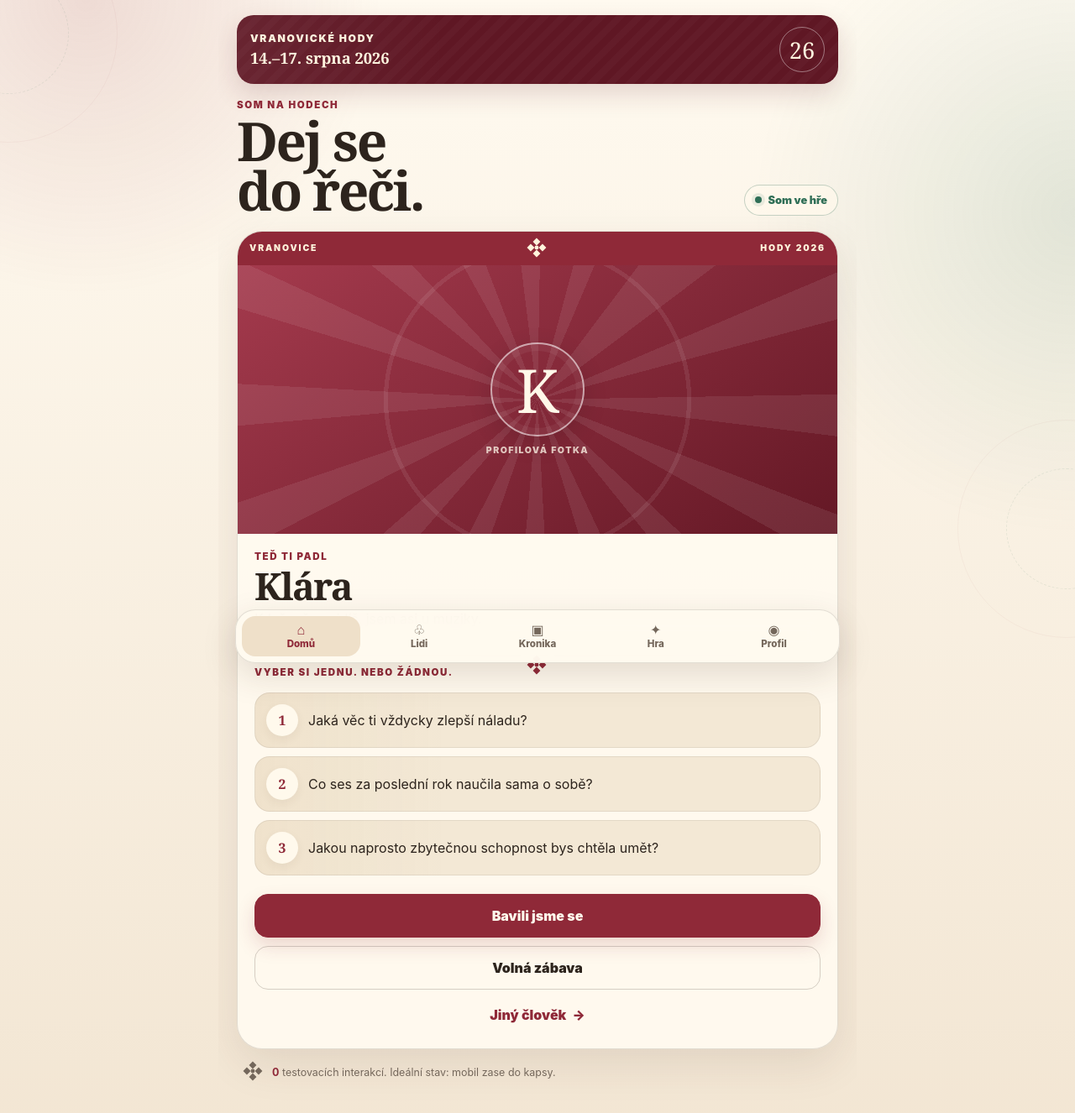
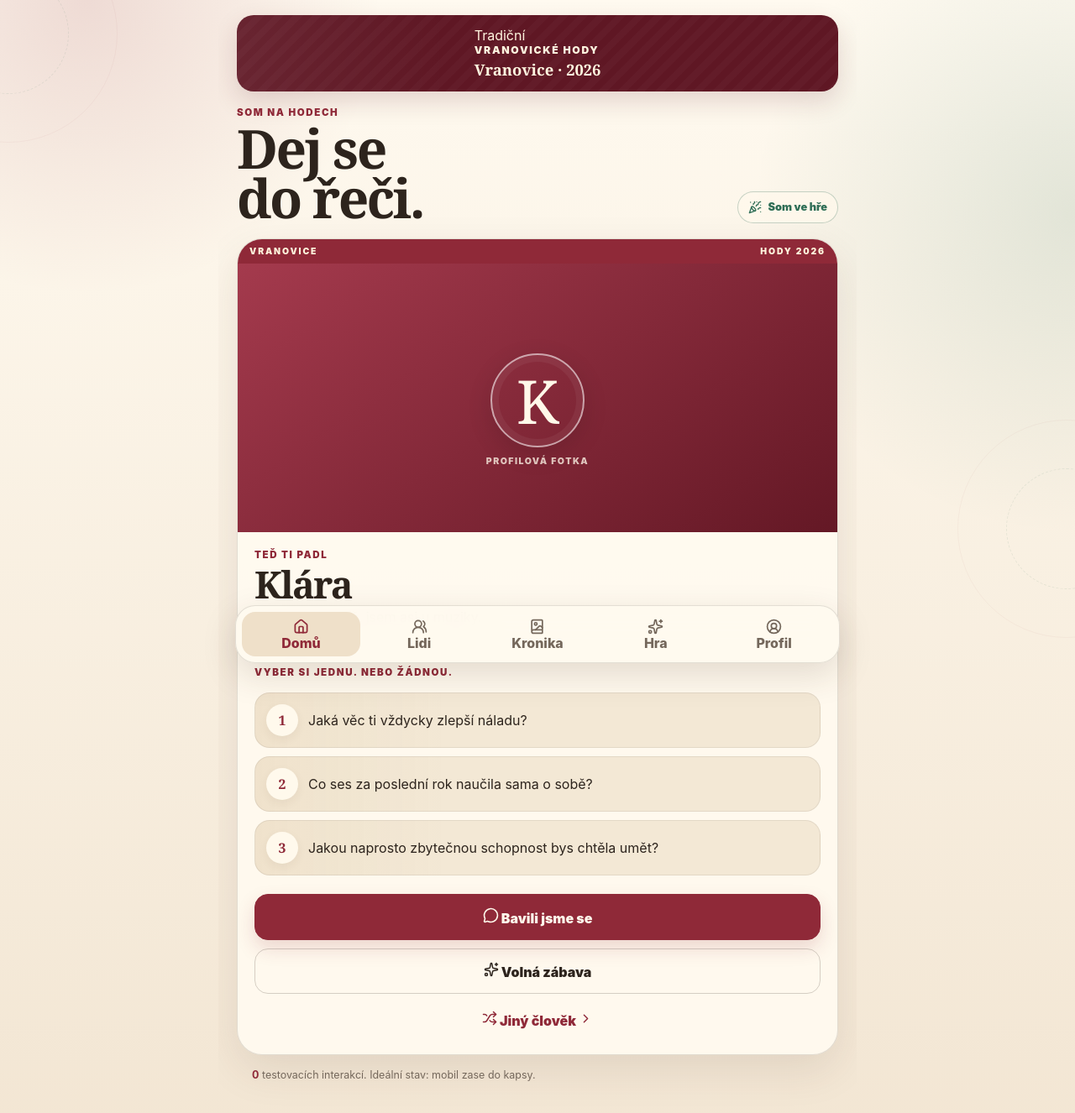
Before and after one commit to czmajkl/vranovicke-hody-2026, a React (Vite) app: page / in a window 1280 px wide. Shown: the top 1326 px of the page at 84% size. Built offline with nearby package versions, Linux system fonts and the light colour scheme.

Commit message:
Integrate folk assets and Lucide icons

```diff
--- a/src/App.tsx
+++ b/src/App.tsx
@@ -1,4 +1,26 @@
 import { useMemo, useState } from 'react'
+import {
+  BookImage,
+  Camera,
+  Check,
+  ChevronRight,
+  CircleUserRound,
+  Home,
+  Medal,
+  MessageCircle,
+  Moon,
+  PartyPopper,
+  Pencil,
+  Plus,
+  QrCode,
+  Search,
+  Share2,
+  Shuffle,
+  Sparkles,
+  Trophy,
+  UsersRound,
+  type LucideIcon,
+} from 'lucide-react'
 
 type Screen = 'home' | 'people' | 'chronicle' | 'game' | 'profile'
 
@@ -77,43 +99,32 @@ const chronicle: ChronicleItem[] = [
   { id: 3, title: 'Anička získala Fotograf', meta: 'před 31 min', accent: 'blue', initials: 'A' },
 ]
 
-const navItems: { id: Screen; label: string; icon: string }[] = [
-  { id: 'home', label: 'Domů', icon: '⌂' },
-  { id: 'people', label: 'Lidi', icon: '♧' },
-  { id: 'chronicle', label: 'Kronika', icon: '▣' },
-  { id: 'game', label: 'Hra', icon: '✦' },
-  { id: 'profile', label: 'Profil', icon: '◉' },
+const navItems: { id: Screen; label: string; Icon: LucideIcon }[] = [
+  { id: 'home', label: 'Domů', Icon: Home },
+  { id: 'people', label: 'Lidi', Icon: UsersRound },
+  { id: 'chronicle', label: 'Kronika', Icon: BookImage },
+  { id: 'game', label: 'Hra', Icon: Sparkles },
+  { id: 'profile', label: 'Profil', Icon: CircleUserRound },
 ]
 
-function FolkMark({ small = false }: { small?: boolean }) {
-  return (
-    <span className={`folk-mark${small ? ' folk-mark-small' : ''}`} aria-hidden="true">
-      <i />
-      <i />
-      <i />
-      <i />
-      <b />
-    </span>
-  )
+function FolkRosette({ small = false }: { small?: boolean }) {
+  return <span className={`folk-rosette${small ? ' small' : ''}`} aria-hidden="true" />
 }
 
 function RibbonDivider() {
-  return (
-    <div className="ribbon-divider" aria-hidden="true">
-      <span />
-      <FolkMark small />
-      <span />
-    </div>
-  )
+  return <div className="ribbon-divider" aria-hidden="true" />
 }
 
 function PageHeader({ eyebrow, title, subtitle }: { eyebrow: string; title: string; subtitle?: string }) {
   return (
     <header className="page-header">
-      <div className="page-header-mark"><FolkMark /></div>
-      <p className="eyebrow">{eyebrow}</p>
-      <h1>{title}</h1>
-      {subtitle && <p className="page-subtitle">{subtitle}</p>}
+      <div className="page-header-ornament" aria-hidden="true" />
+      <div className="page-header-copy">
+        <p className="eyebrow">{eyebrow}</p>
+        <h1>{title}</h1>
+        {subtitle && <p className="page-subtitle">{subtitle}</p>}
+      </div>
+      <FolkRosette />
     </header>
   )
 }
@@ -121,7 +132,9 @@ function PageHeader({ eyebrow, title, subtitle }: { eyebrow: string; title: stri
 function PhotoPlaceholder({ person, large = false }: { person: Person; large?: boolean }) {
   return (
     <div className={`photo-placeholder accent-${person.accent}${large ? ' photo-large' : ''}`} aria-label={`Místo pro fotku uživatele ${person.name}`}>
-      <div className="photo-embroidery" aria-hidden="true" />
+      <div className="photo-textile" aria-hidden="true" />
+      <div className="photo-corner photo-corner-top" aria-hidden="true" />
+      <div className="photo-corner photo-corner-bottom" aria-hidden="true" />
       <span>{person.name.slice(0, 1).toUpperCase()}</span>
       <small>profilová fotka</small>
     </div>
@@ -151,11 +164,13 @@ function HomeScreen() {
   return (
     <section className="screen screen-home">
       <div className="festival-banner">
-        <div>
+        <div className="festival-banner-pattern" aria-hidden="true" />
+        <div className="festival-banner-copy">
+          <span className="banner-kicker">Tradiční</span>
           <p>Vranovické hody</p>
-          <strong>14.–17. srpna 2026</strong>
+          <strong>Vranovice · 2026</strong>
         </div>
-        <span className="festival-year">26</span>
+        <FolkRosette />
       </div>
 
       <div className="home-heading">
@@ -163,12 +178,12 @@ function HomeScreen() {
           <p className="eyebrow">Som na hodech</p>
           <h1>Dej se do řeči.</h1>
         </div>
-        <button className="status-pill" type="button"><span /> Som ve hře</button>
+        <button className="status-pill" type="button"><PartyPopper size={16} /> Som ve hře</button>
       </div>
 
       <article className="person-card">
         <div className="card-ribbon" aria-hidden="true">
-          <span>VRANOVICE</span><FolkMark small /><span>HODY 2026</span>
+          <span>VRANOVICE</span><FolkRosette small /><span>HODY 2026</span>
         </div>
         <PhotoPlaceholder person={person} large />
 
@@ -176,7 +191,7 @@ function HomeScreen() {
           <p className="eyebrow">Teď ti padl</p>
           <h2>{person.name}</h2>
           <p className="person-note">{person.note}</p>
-          {person.meetings > 0 && <p className="meeting-note">Vy spolu: {person.meetings}×</p>}
+          {person.meetings > 0 && <p className="meeting-note"><MessageCircle size={15} /> Vy spolu: {person.meetings}×</p>}
         </div>
 
         <RibbonDivider />
@@ -193,7 +208,7 @@ function HomeScreen() {
           </div>
         ) : (
           <div className="free-mode">
-            <FolkMark small />
+            <FolkRosette small />
             <p className="free-mode-kicker">Volná zábava</p>
             <p className="free-mode-copy">Tak už si povídejte. Moje práce tady končí.</p>
           </div>
@@ -201,15 +216,15 @@ function HomeScreen() {
 
         <div className="actions">
           <button className={`primary-button${interactionDone ? ' success' : ''}`} type="button" onClick={confirmInteraction}>
-            {interactionDone ? 'Bavili jsme se ✓' : 'Bavili jsme se'}
+            {interactionDone ? <><Check size={19} /> Bavili jsme se</> : <><MessageCircle size={19} /> Bavili jsme se</>}
           </button>
-          {!freeMode && <button className="secondary-button" type="button" onClick={() => setFreeMode(true)}>Volná zábava</button>}
-          <button className="text-button" type="button" onClick={showAnotherPerson}>Jiný člověk <span>→</span></button>
+          {!freeMode && <button className="secondary-button" type="button" onClick={() => setFreeMode(true)}><Sparkles size={18} /> Volná zábava</button>}
+          <button className="text-button" type="button" onClick={showAnotherPerson}><Shuffle size={18} /> Jiný člověk <ChevronRight size={17} /></button>
         </div>
       </article>
 
       <div className="pocket-note">
-        <FolkMark small />
+        <FolkRosette small />
         <p><strong>{interactionCount}</strong> testovacích interakcí. Ideální stav: mobil zase do kapsy.</p>
       </div>
     </section>
@@ -224,7 +239,7 @@ function PeopleScreen({ onPick }: { onPick: () => void }) {
     <section className="screen">
       <PageHeader eyebrow="Kdo je na hodech" title="Lidi" subtitle="Všichni, kdo jsou právě ve hře. Žádný popularity meter, jen vaše společná historie." />
       <label className="search-box">
-        <span>⌕</span>
+        <Search size={19} />
         <input value={query} onChange={(event) => setQuery(event.target.value)} placeholder="Najít člověka" />
       </label>
       <div className="people-grid">
@@ -234,13 +249,13 @@ function PeopleScreen({ onPick }: { onPick: () => void }) {
             <div className="person-tile-body">
               <div className="person-title-row">
                 <h2>{person.name}</h2>
-                <span className="meeting-badge">{person.meetings}×</span>
+                <span className="meeting-badge"><MessageCircle size={13} /> {person.meetings}×</span>
               </div>
               <p>{person.note}</p>
               <div className="achievement-row">
-                {person.achievements.slice(0, 2).map((achievement) => <span key={achievement}>✦ {achievement}</span>)}
+                {person.achievements.slice(0, 2).map((achievement) => <span key={achievement}><Medal size={14} /> {achievement}</span>)}
               </div>
-              <button className="mini-button" type="button" onClick={onPick}>Nahodit otázky →</button>
+              <button className="mini-button" type="button" onClick={onPick}>Nahodit otázky <ChevronRight size={15} /></button>
             </div>
           </article>
         ))}
@@ -258,12 +273,13 @@ function ChronicleScreen() {
           <article className={`chronicle-card chronicle-${item.accent}`} key={item.id}>
             {index < 2 ? (
               <div className="chronicle-photo">
-                <div className="photo-embroidery" aria-hidden="true" />
+                <div className="photo-textile" aria-hidden="true" />
+                <Camera size={29} />
                 <strong>{item.initials}</strong>
                 <span>společná fotka</span>
               </div>
             ) : (
-              <div className="achievement-event"><FolkMark /><span>nový odznak</span></div>
+              <div className="achievement-event"><FolkRosette /><Medal size={21} /><span>nový odznak</span></div>
             )}
             <div className="chronicle-copy">
               <div><h2>{item.title}</h2><span>{item.meta}</span></div>
@@ -272,7 +288,7 @@ function ChronicleScreen() {
           </article>
         ))}
       </div>
-      <button className="primary-button upload-button" type="button">＋ Přidat momentku</button>
+      <button className="primary-button upload-button" type="button"><Plus size={19} /> Přidat momentku</button>
     </section>
   )
 }
@@ -289,16 +305,17 @@ function GameScreen() {
     <section className="screen">
       <PageHeader eyebrow="Vedlejší disciplína" title="Hra" subtitle="Body jsou koření, ne večeře. Hlavní program se pořád odehrává mimo displej." />
       <div className="score-card">
-        <div><p>Tvoje skóre</p><strong>47</strong><span>bodů</span></div>
-        <FolkMark />
+        <div className="score-pattern" aria-hidden="true" />
+        <div className="score-main"><p>Tvoje skóre</p><strong>47</strong><span>bodů</span></div>
+        <Trophy className="score-trophy" size={42} />
         <p className="score-caption">6 lidí · 2 fotky · 4 odznaky</p>
       </div>
 
       <h2 className="section-title">Odznaky</h2>
       <div className="achievement-list">
-        {achievements.map(([name, description, progress]) => (
-          <article className="achievement-card" key={name}>
-            <span className="achievement-medal">✦</span>
+        {achievements.map(([name, description, progress], index) => (
+          <article className={`achievement-card medal-${index % 4}`} key={name}>
+            <span className="achievement-medal"><FolkRosette small /></span>
             <div><h3>{name}</h3><p>{description}</p></div>
             <strong>{progress}</strong>
           </article>
@@ -337,30 +354,31 @@ function ProfileScreen() {
           <p className="eyebrow">Som na hodech</p>
           <h2>{me.name}</h2>
           <p>{me.note}</p>
-          <button className="mini-button" type="button">Upravit profil</button>
+          <button className="mini-button" type="button"><Pencil size={15} /> Upravit profil</button>
         </div>
       </article>
 
       <button className={`quiet-card${quiet ? ' quiet-on' : ''}`} type="button" onClick={() => setQuiet((current) => !current)}>
-        <span className="quiet-icon">{quiet ? '☾' : '✦'}</span>
+        <span className="quiet-icon">{quiet ? <Moon size={22} /> : <PartyPopper size={22} />}</span>
         <div><strong>{quiet ? 'Neotravuj' : 'Som ve hře'}</strong><p>{quiet ? 'Ostatním tě teď náhodně nenabízíme.' : 'Můžeš se objevovat ostatním na hlavní obrazovce.'}</p></div>
         <span className="toggle"><i /></span>
       </button>
 
       <article className="invite-card">
-        <div>
+        <div className="invite-corner" aria-hidden="true" />
+        <div className="invite-copy">
           <p className="eyebrow">Přiveď dalšího</p>
           <h2>Pozvi někoho</h2>
           <p>Pošleš stejný vstup do hry. Za hotovou registraci pak pár symbolických bodů.</p>
-          <button className="primary-button" type="button">Sdílet pozvánku</button>
+          <button className="primary-button" type="button"><Share2 size={18} /> Sdílet pozvánku</button>
         </div>
-        <div className="qr-placeholder" aria-label="Místo pro budoucí QR kód"><FolkMark /><span>QR</span></div>
+        <div className="qr-placeholder" aria-label="Místo pro budoucí QR kód"><QrCode size={52} /><span>QR</span></div>
       </article>
 
       <div className="profile-achievements">
         <h2 className="section-title">Tvoje odznaky</h2>
         <div className="achievement-row large">
-          {me.achievements.map((achievement) => <span key={achievement}>✦ {achievement}</span>)}
+          {me.achievements.map((achievement) => <span key={achievement}><Medal size={15} /> {achievement}</span>)}
         </div>
       </div>
     </section>
@@ -382,8 +400,8 @@ function App() {
       <nav className="bottom-nav" aria-label="Hlavní navigace">
         {navItems.map((item) => (
           <button className={screen === item.id ? 'active' : ''} key={item.id} type="button" onClick={() => setScreen(item.id)}>
-            <span>{item.icon}</span>
-            {item.label}
+            <item.Icon size={19} strokeWidth={2.15} />
+            <span>{item.label}</span>
           </button>
         ))}
       </nav>
```
